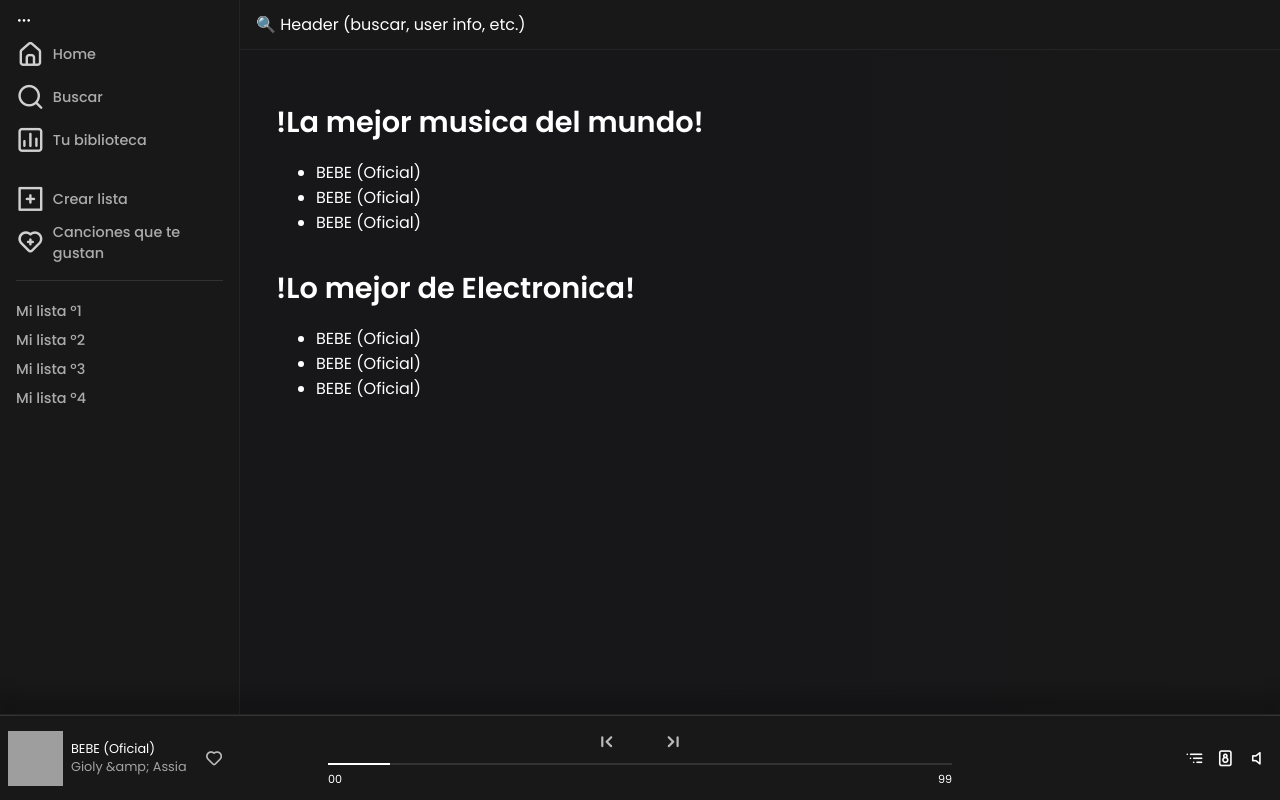
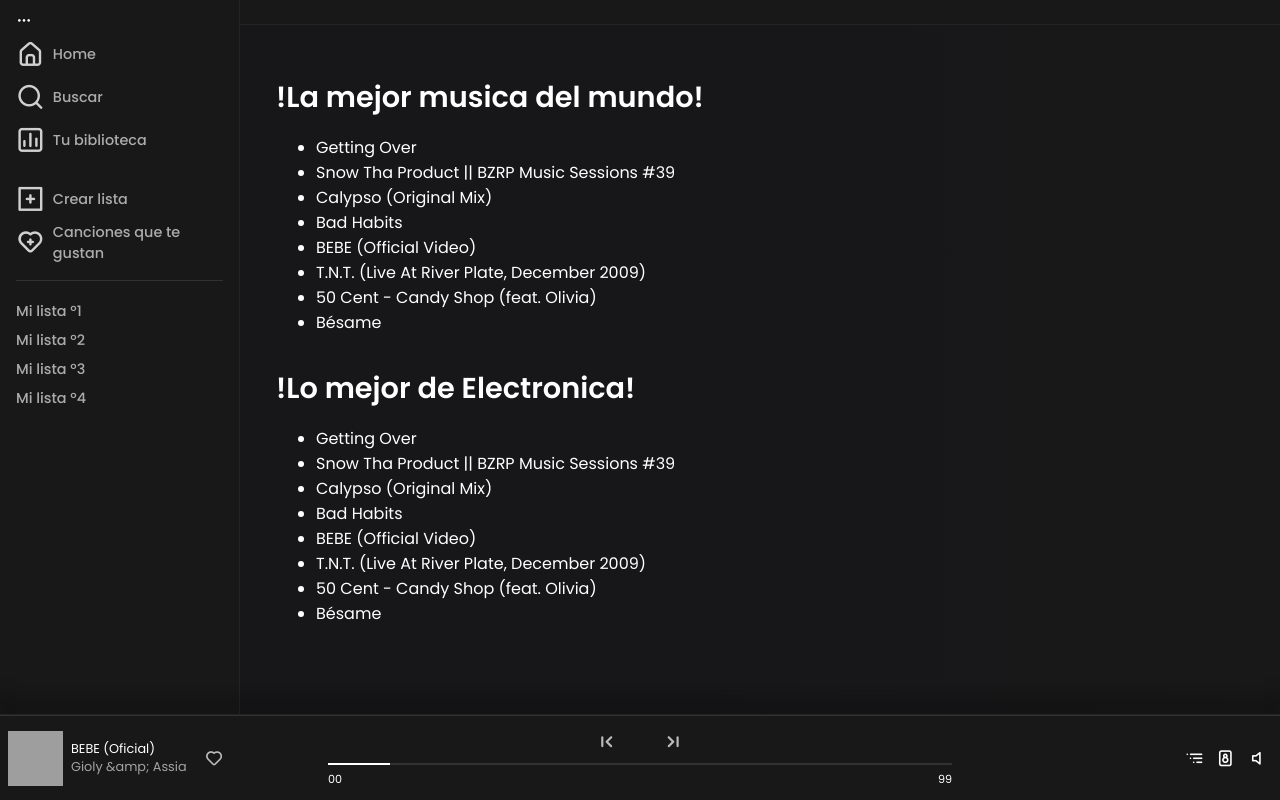
Before and after one commit to fisiangel14/spotify-angular, an Angular app in the folder Spotify/: page /tracks in a window 1280 px wide. Built offline with nearby package versions, Linux system fonts and the light colour scheme; grey boxes are pictures that could not be loaded.

Commit message:
paso 27 1/2

```diff
--- /dev/null
+++ b/Spotify/src/app/core/models/artist.model.ts
@@ -0,0 +1,6 @@
+export interface ArtistModel {
+
+  name: string;
+  nickname: string;
+  nationality: string;
+}
--- a/Spotify/src/app/pages/home/home-page.html
+++ b/Spotify/src/app/pages/home/home-page.html
@@ -1,7 +1,7 @@
-<app-section-generic title="Tus Playlists">
+<!-- <app-section-generic title="Tus Playlists">
   <app-card-player *ngFor="let item of playlists" [data]="item"></app-card-player>
 </app-section-generic>
 
 <app-section-generic title="Recomendados">
   <app-card-player *ngFor="let item of playlists" [data]="item"></app-card-player>
-</app-section-generic>
+</app-section-generic> -->
--- a/Spotify/src/app/pages/home/home-page.ts
+++ b/Spotify/src/app/pages/home/home-page.ts
@@ -5,7 +5,7 @@ import { CommonModule } from '@angular/common';
 
 @Component({
   selector: 'app-home-page',
-  imports: [CommonModule, SectionGeneric, CardPlayer],
+  imports: [],
   templateUrl: './home-page.html',
   styleUrl: './home-page.css'
 })
--- a/Spotify/src/app/pages/tracks/tracks-page.ts
+++ b/Spotify/src/app/pages/tracks/tracks-page.ts
@@ -1,5 +1,7 @@
 import { Component } from '@angular/core';
 import { SectionGeneric } from '@shared/components/section-generic/section-generic';
+import { TrackModel } from '@core/models/tracks.model';
+import * as dataRaw from '../../../app/data/tracks.json';
 @Component({
   selector: 'app-tracks-page',
   imports: [SectionGeneric],
@@ -7,8 +9,10 @@ import { SectionGeneric } from '@shared/components/section-generic/section-gener
   styleUrl: './tracks-page.css'
 })
 export class TracksPage {
-mockTracksList = [
- { name: 'BEBE (Oficial)'},
-  { name: 'BEBE (Oficial)' },
-  { name: 'BEBE (Oficial)' }
-];}
+mockTracksList: TrackModel[]  = [
+];
+ngOnInit(): void {
+    const { data }: any = (dataRaw as any).default;
+    this.mockTracksList = data;
+  }
+}
--- a/Spotify/src/app/shared/components/card-player/card-player.ts
+++ b/Spotify/src/app/shared/components/card-player/card-player.ts
@@ -1,4 +1,5 @@
 import { Component,Input } from '@angular/core';
+import { TrackModel } from '@core/models/tracks.model';
 
 @Component({
   selector: 'app-card-player',
@@ -8,6 +9,6 @@ import { Component,Input } from '@angular/core';
 })
 export class CardPlayer {
   @Input() data: any;
-  @Input() track: any; // 👈 este es el que recibes desde SectionGeneric
+  @Input() track!: TrackModel; // 👈 este es el que recibes desde SectionGeneric
   @Input() mode: 'small' | 'big' = 'small';
 }
--- a/Spotify/src/app/shared/components/header-user/header-user.html
+++ b/Spotify/src/app/shared/components/header-user/header-user.html
@@ -1 +1 @@
-<div>🔍 Header (buscar, user info, etc.)</div>
+<!-- <div>🔍 Header (buscar, user info, etc.)</div> -->
--- a/Spotify/src/app/shared/components/section-generic/section-generic.ts
+++ b/Spotify/src/app/shared/components/section-generic/section-generic.ts
@@ -1,5 +1,6 @@
 import { Component, Input } from '@angular/core';
 import { CommonModule, NgClass } from '@angular/common';
+import { TrackModel } from '@core/models/tracks.model';
 
 @Component({
   selector: 'app-section-generic',
@@ -10,5 +11,5 @@ import { CommonModule, NgClass } from '@angular/common';
 export class SectionGeneric {
   @Input() title: string = '';
   @Input() mode: 'small' | 'big' = 'big';
-  @Input() dataTracks: Array<any> = [];
+  @Input() dataTracks: TrackModel[] = [];
 }
--- a/Spotify/tsconfig.json
+++ b/Spotify/tsconfig.json
@@ -19,7 +19,8 @@
     "paths": {
       "@app/*": ["src/app/*"],
       "@shared/*": ["src/app/shared/*"],
-      "@pages/*": ["src/app/pages/*"]
+      "@pages/*": ["src/app/pages/*"],
+      "@core/*": ["src/app/core/*"]
     }
   },
   "angularCompilerOptions": {
```
Also changed, not shown: Spotify/src/app/core/models/tracks.model.ts (added, +13 -0 lines).
